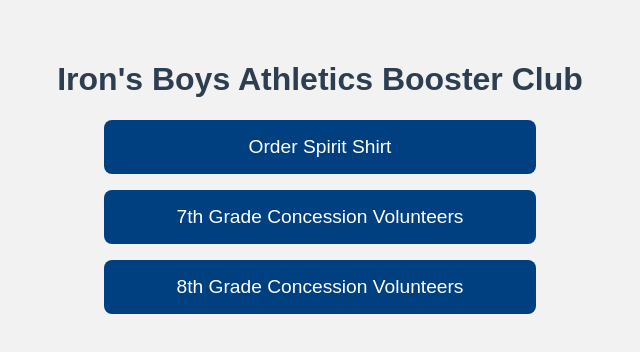
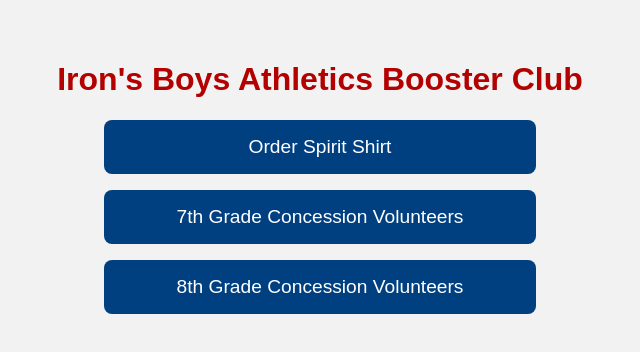
Before and after one commit to ironsboysboosterclub/ironsboysboosterclub, a plain HTML site: page index.html in a window 1280 px wide. Shown: the whole page, without its empty margins (320-960 px from the left). Drawn offline with Linux system fonts and the light colour scheme.

Commit message:
Update index.html

```diff
--- a/index.html
+++ b/index.html
@@ -12,7 +12,7 @@
       text-align: center;
     }
     h1 {
-      color: #2c3e50;
+      color: #b30000;
     }
     .link-button {
       display: block;
```
